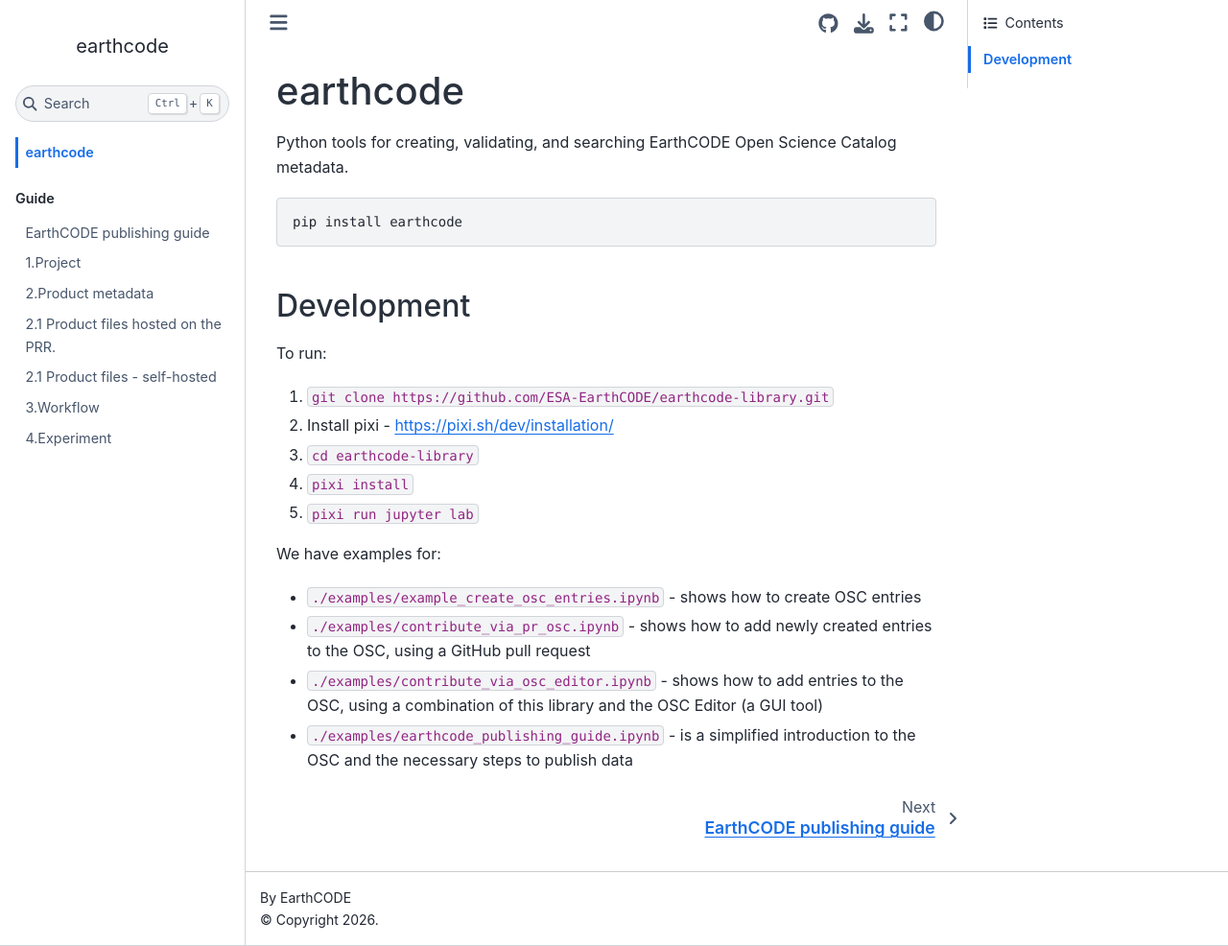
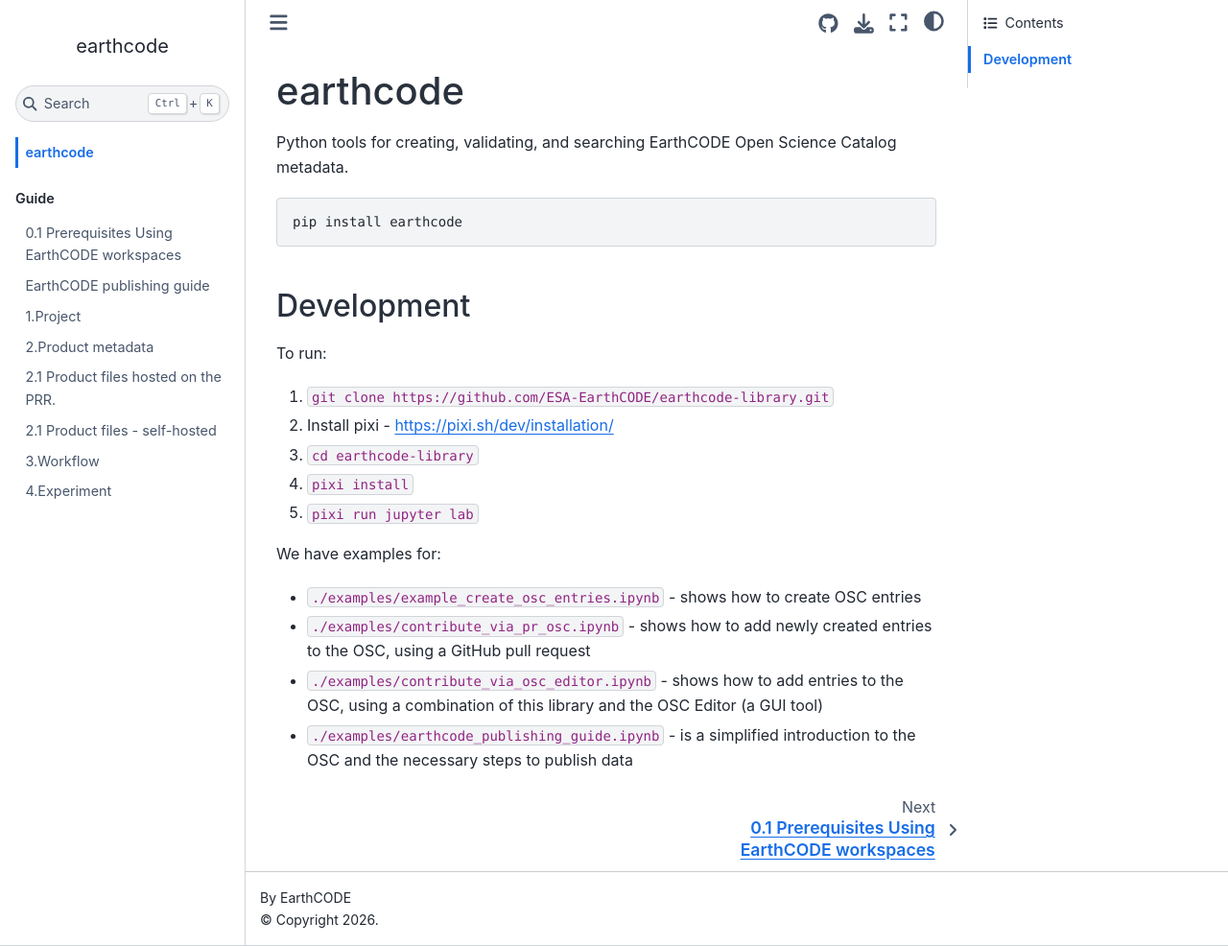
Before and after one commit to ESA-EarthCODE/earthcode-library, a Jupyter Book: the page built from README.md, in a window 1280 px wide and 986 px high. Shown: the whole window at 96% size. Built offline with Jupyter Book 1.0.4 settings and Sphinx 7.4.7 and the Sphinx Book theme 1.1.4, drawn with Linux system fonts in a browser that asks for light colours; pages that are not in the unit, such as notebooks, are missing from menus.

Commit message:
adding earthcode workspaces path

```diff
--- a/_toc.yml
+++ b/_toc.yml
@@ -3,6 +3,7 @@
 parts:
   - caption: Guide
     chapters:
+      - file: guide/0.Prerequisites-EarthCODE-Workspaces
       - file: guide/0.Prerequisites
       - file: guide/1.Project
       - file: guide/2.0.Product
```
Also changed, not shown: assets/clone-and-branch.gif (added), assets/commitclip.gif (added), assets/create-token.gif (added), assets/pullrequest.gif (added), guide/0.Prerequisites-EarthCODE-Workspaces.ipynb (added).
